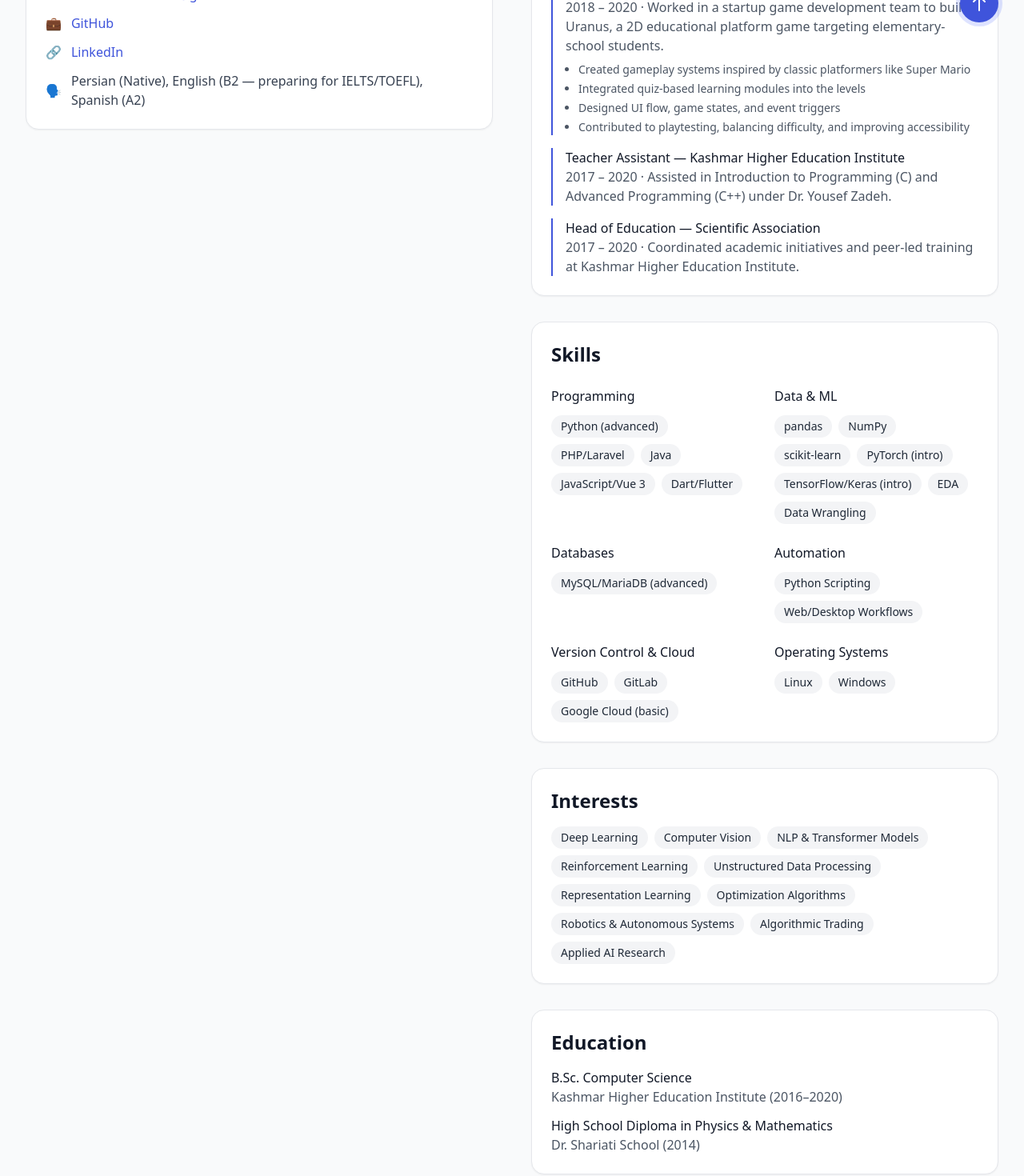
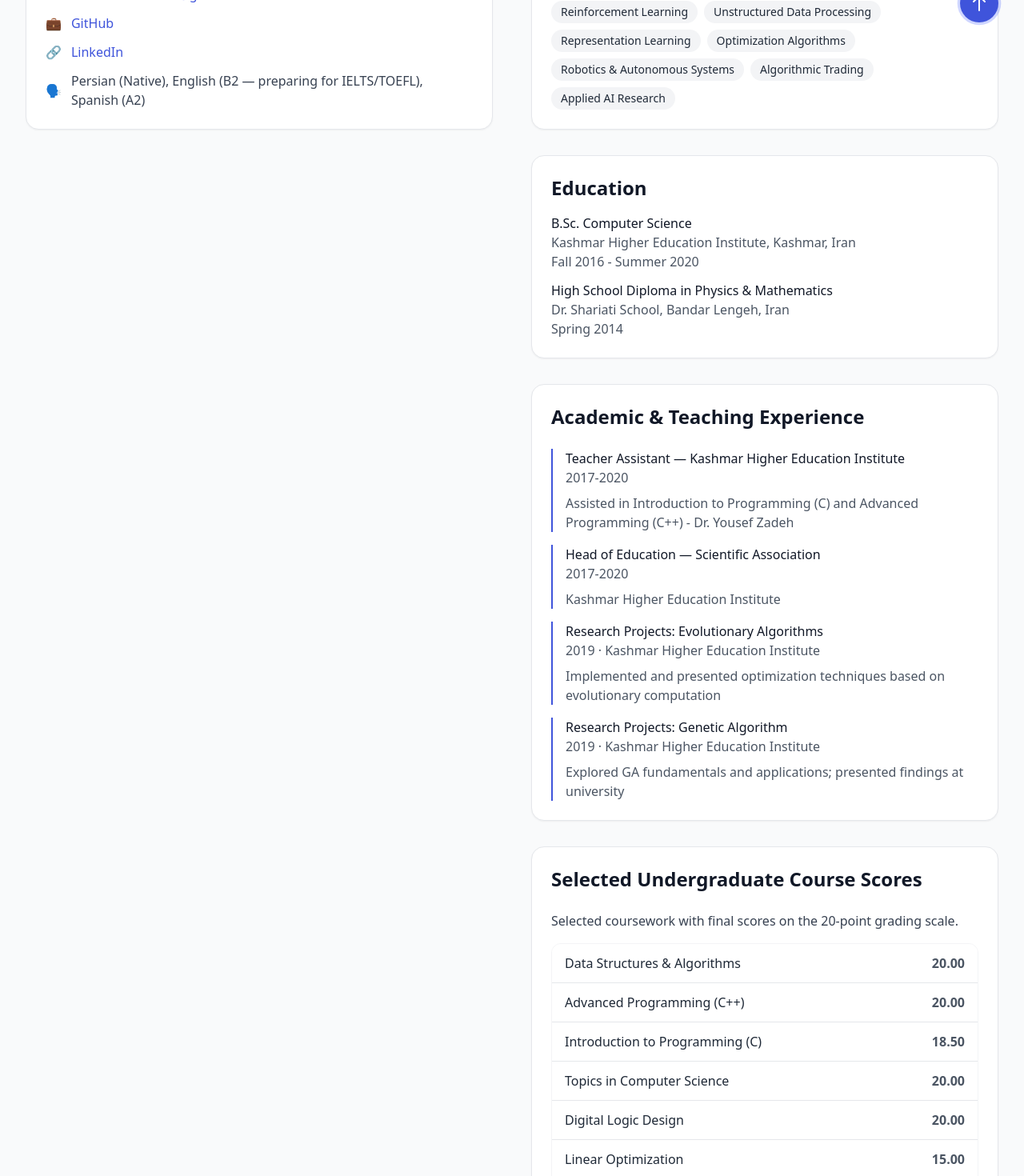
Before and after one commit to HadiZareZadeh/portfolio, a Vue app: page /about in a window 1280 px wide. Shown: the part 740-2210 px from the top of the page at 80% size. Built offline with nearby package versions, Linux system fonts and the light colour scheme.

Commit message:
updated resume

```diff
--- a/src/pages/AboutPage.vue
+++ b/src/pages/AboutPage.vue
@@ -79,35 +79,130 @@
 
         <!-- Right Column -->
         <div class="space-y-8">
-          <!-- About Me Section -->
+          <!-- About Me Section (SUMMARY) -->
           <div v-reveal class="card p-6">
-            <h2 class="text-2xl font-semibold text-gray-900 mb-4">About Me</h2>
+            <h2 class="text-2xl font-semibold text-gray-900 mb-4">Summary</h2>
             <p class="text-gray-700 leading-relaxed">
               Computer Science graduate with strong foundations in algorithms, optimization, and software engineering, now transitioning toward Machine Learning and AI research. Passionate about deep learning, computer vision, NLP, and reinforcement learning, with a growing portfolio of Python-based projects involving automation, data processing, and algorithmic problem-solving. Motivated by long-term research-driven challenges and seeking opportunities to develop advanced AI systems while contributing to innovative and impactful projects.
             </p>
           </div>
 
-          <!-- Experience Section -->
+          <!-- Interests Section -->
+          <div v-reveal class="card p-6">
+            <h2 class="text-2xl font-semibold text-gray-900 mb-4">Interests</h2>
+            <div class="flex flex-wrap gap-2">
+              <SkillBadge>Deep Learning</SkillBadge>
+              <SkillBadge>Computer Vision</SkillBadge>
+              <SkillBadge>NLP & Transformer Models</SkillBadge>
+              <SkillBadge>Reinforcement Learning</SkillBadge>
+              <SkillBadge>Unstructured Data Processing</SkillBadge>
+              <SkillBadge>Representation Learning</SkillBadge>
+              <SkillBadge>Optimization Algorithms</SkillBadge>
+              <SkillBadge>Robotics & Autonomous Systems</SkillBadge>
+              <SkillBadge>Algorithmic Trading</SkillBadge>
+              <SkillBadge>Applied AI Research</SkillBadge>
+            </div>
+          </div>
+
+          <!-- Education Section -->
+          <div v-reveal class="card p-6">
+            <h2 class="text-2xl font-semibold text-gray-900 mb-4">Education</h2>
+            <div class="space-y-3">
+              <div>
+                <h3 class="font-medium text-gray-900">B.Sc. Computer Science</h3>
+                <p class="text-gray-600">Kashmar Higher Education Institute, Kashmar, Iran</p>
+                <p class="text-gray-600">Fall 2016 - Summer 2020</p>
+              </div>
+              <div>
+                <h3 class="font-medium text-gray-900">High School Diploma in Physics & Mathematics</h3>
+                <p class="text-gray-600">Dr. Shariati School, Bandar Lengeh, Iran</p>
+                <p class="text-gray-600">Spring 2014</p>
+              </div>
+            </div>
+          </div>
+
+          <!-- Academic & Teaching Experience Section -->
+          <div v-reveal class="card p-6">
+            <h2 class="text-2xl font-semibold text-gray-900 mb-6">Academic & Teaching Experience</h2>
+            <div class="space-y-4">
+              <div class="border-l-2 border-brand-600 pl-4">
+                <h3 class="font-medium text-gray-900">Teacher Assistant — Kashmar Higher Education Institute</h3>
+                <p class="text-gray-600 mb-2">2017-2020</p>
+                <p class="text-gray-600">Assisted in Introduction to Programming (C) and Advanced Programming (C++) - Dr. Yousef Zadeh</p>
+              </div>
+              <div class="border-l-2 border-brand-600 pl-4">
+                <h3 class="font-medium text-gray-900">Head of Education — Scientific Association</h3>
+                <p class="text-gray-600 mb-2">2017-2020</p>
+                <p class="text-gray-600">Kashmar Higher Education Institute</p>
+              </div>
+              <div class="border-l-2 border-brand-600 pl-4">
+                <h3 class="font-medium text-gray-900">Research Projects: Evolutionary Algorithms</h3>
+                <p class="text-gray-600 mb-2">2019 · Kashmar Higher Education Institute</p>
+                <p class="text-gray-600">Implemented and presented optimization techniques based on evolutionary computation</p>
+              </div>
+              <div class="border-l-2 border-brand-600 pl-4">
+                <h3 class="font-medium text-gray-900">Research Projects: Genetic Algorithm</h3>
+                <p class="text-gray-600 mb-2">2019 · Kashmar Higher Education Institute</p>
+                <p class="text-gray-600">Explored GA fundamentals and applications; presented findings at university</p>
+              </div>
+            </div>
+          </div>
+
+          <!-- Selected Undergraduate Course Scores -->
+          <div v-reveal class="card p-6">
+            <h2 class="text-2xl font-semibold text-gray-900 mb-6">Selected Undergraduate Course Scores</h2>
+            <p class="text-gray-700 mb-4">
+              Selected coursework with final scores on the 20-point grading scale.
+            </p>
+            <div class="space-y-6">
+              <div
+                v-for="group in courseGroups"
+                :key="group.title"
+                class="space-y-3"
+              >
+                <h3 v-if="group.title" class="font-medium text-gray-900">{{ group.title }}</h3>
+                <div class="divide-y divide-gray-200 border border-gray-100 rounded-xl overflow-hidden">
+                  <div
+                    v-for="course in group.courses"
+                    :key="course.name"
+                    class="flex items-center justify-between px-4 py-3 bg-white/80"
+                  >
+                    <span class="text-gray-800">{{ course.name }}</span>
+                    <span class="text-gray-600 font-semibold">{{ course.score }}</span>
+                  </div>
+                </div>
+              </div>
+            </div>
+          </div>
+
+          <!-- Work Experience Section -->
           <div v-reveal class="card p-6">
             <h2 class="text-2xl font-semibold text-gray-900 mb-6">Experience</h2>
             <div class="space-y-4">
               <div class="border-l-2 border-brand-600 pl-4">
                 <h3 class="font-medium text-gray-900">Game Developer — Legend Company</h3>
-                <p class="text-gray-600 mb-2">2018 – 2020 · Worked in a startup game development team to build Uranus, a 2D educational platform game targeting elementary-school students.</p>
+                <p class="text-gray-600 mb-2">2018-2020 · Kashmar, Iran</p>
+                <p class="text-gray-600 mb-2">Worked in a startup game development team to build Uranus, a 2D educational platform game targeting elementary-school students.</p>
                 <ul class="text-sm text-gray-600 space-y-1 ml-4 list-disc">
-                  <li>Created gameplay systems inspired by classic platformers like Super Mario</li>
-                  <li>Integrated quiz-based learning modules into the levels</li>
-                  <li>Designed UI flow, game states, and event triggers</li>
-                  <li>Contributed to playtesting, balancing difficulty, and improving accessibility</li>
+                  <li>Created gameplay systems inspired by classic platformers like Super Mario, including movement physics, obstacles, collectibles, and progression mechanics</li>
+                  <li>Integrated quiz-based learning modules into the levels to reinforce curriculum concepts through interactive challenges</li>
+                  <li>Designed UI flow, game states, and event triggers to connect gameplay with educational quiz outcomes</li>
+                  <li>Contributed to playtesting, balancing difficulty, and improving accessibility for younger age groups</li>
                 </ul>
+                <p class="text-sm text-gray-500 mt-2">Team Size: 7</p>
               </div>
-              <div class="border-l-2 border-brand-600 pl-4">
-                <h3 class="font-medium text-gray-900">Teacher Assistant — Kashmar Higher Education Institute</h3>
-                <p class="text-gray-600">2017 – 2020 · Assisted in Introduction to Programming (C) and Advanced Programming (C++) under Dr. Yousef Zadeh.</p>
+            </div>
+          </div>
+
+          <!-- Publications & Research Section -->
+          <div v-reveal class="card p-6">
+            <h2 class="text-2xl font-semibold text-gray-900 mb-4">Publications & Research Projects</h2>
+            <div class="space-y-3">
+              <div class="text-gray-700">
+                • Contributed to the development of a driving-based simulation game used in an IEEE-published study (Paper ID: 8712031), supervised by Ms. Dolkhani
               </div>
-              <div class="border-l-2 border-brand-600 pl-4">
-                <h3 class="font-medium text-gray-900">Head of Education — Scientific Association</h3>
-                <p class="text-gray-600">2017 – 2020 · Coordinated academic initiatives and peer-led training at Kashmar Higher Education Institute.</p>
+              <div class="text-gray-700">
+                • Analyzed potential improvements to HEFT-based load-balancing algorithm (referencing IEEE 7881902), supervised by Ms. Dolkhani
               </div>
             </div>
           </div>
@@ -174,87 +269,6 @@
             </div>
           </div>
 
-          <!-- Interests Section -->
-          <div v-reveal class="card p-6">
-            <h2 class="text-2xl font-semibold text-gray-900 mb-4">Interests</h2>
-            <div class="flex flex-wrap gap-2">
-              <SkillBadge>Deep Learning</SkillBadge>
-              <SkillBadge>Computer Vision</SkillBadge>
-              <SkillBadge>NLP & Transformer Models</SkillBadge>
-              <SkillBadge>Reinforcement Learning</SkillBadge>
-              <SkillBadge>Unstructured Data Processing</SkillBadge>
-              <SkillBadge>Representation Learning</SkillBadge>
-              <SkillBadge>Optimization Algorithms</SkillBadge>
-              <SkillBadge>Robotics & Autonomous Systems</SkillBadge>
-              <SkillBadge>Algorithmic Trading</SkillBadge>
-              <SkillBadge>Applied AI Research</SkillBadge>
-            </div>
-          </div>
-
-          <!-- Education Section -->
-          <div v-reveal class="card p-6">
-            <h2 class="text-2xl font-semibold text-gray-900 mb-4">Education</h2>
-            <div class="space-y-3">
-              <div>
-                <h3 class="font-medium text-gray-900">B.Sc. Computer Science</h3>
-                <p class="text-gray-600">Kashmar Higher Education Institute (2016–2020)</p>
-              </div>
-              <div>
-                <h3 class="font-medium text-gray-900">High School Diploma in Physics & Mathematics</h3>
-                <p class="text-gray-600">Dr. Shariati School (2014)</p>
-              </div>
-            </div>
-          </div>
-
-          <div v-reveal class="card p-6">
-            <h2 class="text-2xl font-semibold text-gray-900 mb-6">Selected Undergraduate Course Scores</h2>
-            <p class="text-gray-700 mb-4">
-              Selected coursework with final scores on the 20-point grading scale.
-            </p>
-            <div class="space-y-6">
-              <div
-                v-for="group in courseGroups"
-                :key="group.title"
-                class="space-y-3"
-              >
-                <h3 v-if="group.title" class="font-medium text-gray-900">{{ group.title }}</h3>
-                <div class="divide-y divide-gray-200 border border-gray-100 rounded-xl overflow-hidden">
-                  <div
-                    v-for="course in group.courses"
-                    :key="course.name"
-                    class="flex items-center justify-between px-4 py-3 bg-white/80"
-                  >
-                    <span class="text-gray-800">{{ course.name }}</span>
-                    <span class="text-gray-600 font-semibold">{{ course.score }}</span>
-                  </div>
-                </div>
-              </div>
-            </div>
-          </div>
-
-          <!-- Presentations Section -->
-          <div v-reveal class="card p-6">
-            <h2 class="text-2xl font-semibold text-gray-900 mb-4">Presentations</h2>
-            <div class="space-y-2">
-              <div class="text-gray-700">• Thesis: Lyndakade (2020)</div>
-              <div class="text-gray-700">• Evolutionary Algorithms (2019)</div>
-              <div class="text-gray-700">• Genetic Algorithm (2019)</div>
-            </div>
-          </div>
-
-          <!-- Publications & Research Section -->
-          <div v-reveal class="card p-6">
-            <h2 class="text-2xl font-semibold text-gray-900 mb-4">Publications & Research Projects</h2>
-            <div class="space-y-3">
-              <div class="text-gray-700">
-                • Contributed to the development of a driving-based simulation game used in an IEEE-published study (Paper ID: 8712031), supervised by Ms. Dolkhani
-              </div>
-              <div class="text-gray-700">
-                • Analyzed potential improvements to HEFT-based load-balancing algorithm (referencing IEEE 7881902), supervised by Ms. Dolkhani
-              </div>
-            </div>
-          </div>
-
           <!-- Competitions Section -->
           <div v-reveal class="card p-6">
             <h2 class="text-2xl font-semibold text-gray-900 mb-4">Competitions</h2>
@@ -265,6 +279,35 @@
                   <div>• Sharif University, Tehran (2018)</div>
                   <div>• Ferdowsi University, Mashhad (2018)</div>
                 </div>
+              </div>
+            </div>
+          </div>
+
+          <!-- Languages Section -->
+          <div v-reveal class="card p-6">
+            <h2 class="text-2xl font-semibold text-gray-900 mb-4">Languages</h2>
+            <div class="space-y-2">
+              <div class="text-gray-700">• Persian: Native</div>
+              <div class="text-gray-700">• English: B2 (IELTS preparation in progress)</div>
+              <div class="text-gray-700">• Spanish: A2 (on Duolingo)</div>
+            </div>
+          </div>
+
+          <!-- Presentations Section -->
+          <div v-reveal class="card p-6">
+            <h2 class="text-2xl font-semibold text-gray-900 mb-4">Presentations</h2>
+            <div class="space-y-3">
+              <div>
+                <h3 class="font-medium text-gray-900">Thesis Presentation: Lyndakade</h3>
+                <p class="text-gray-600">Kashmar Higher Education Institute · Year: 2020</p>
+              </div>
+              <div>
+                <h3 class="font-medium text-gray-900">Evolutionary Algorithms</h3>
+                <p class="text-gray-600">Presented at Kashmar Higher Education Institute · Year: 2019</p>
+              </div>
+              <div>
+                <h3 class="font-medium text-gray-900">Genetic Algorithm</h3>
+                <p class="text-gray-600">Presented at Kashmar Higher Education Institute · Year: 2019</p>
               </div>
             </div>
           </div>
```
